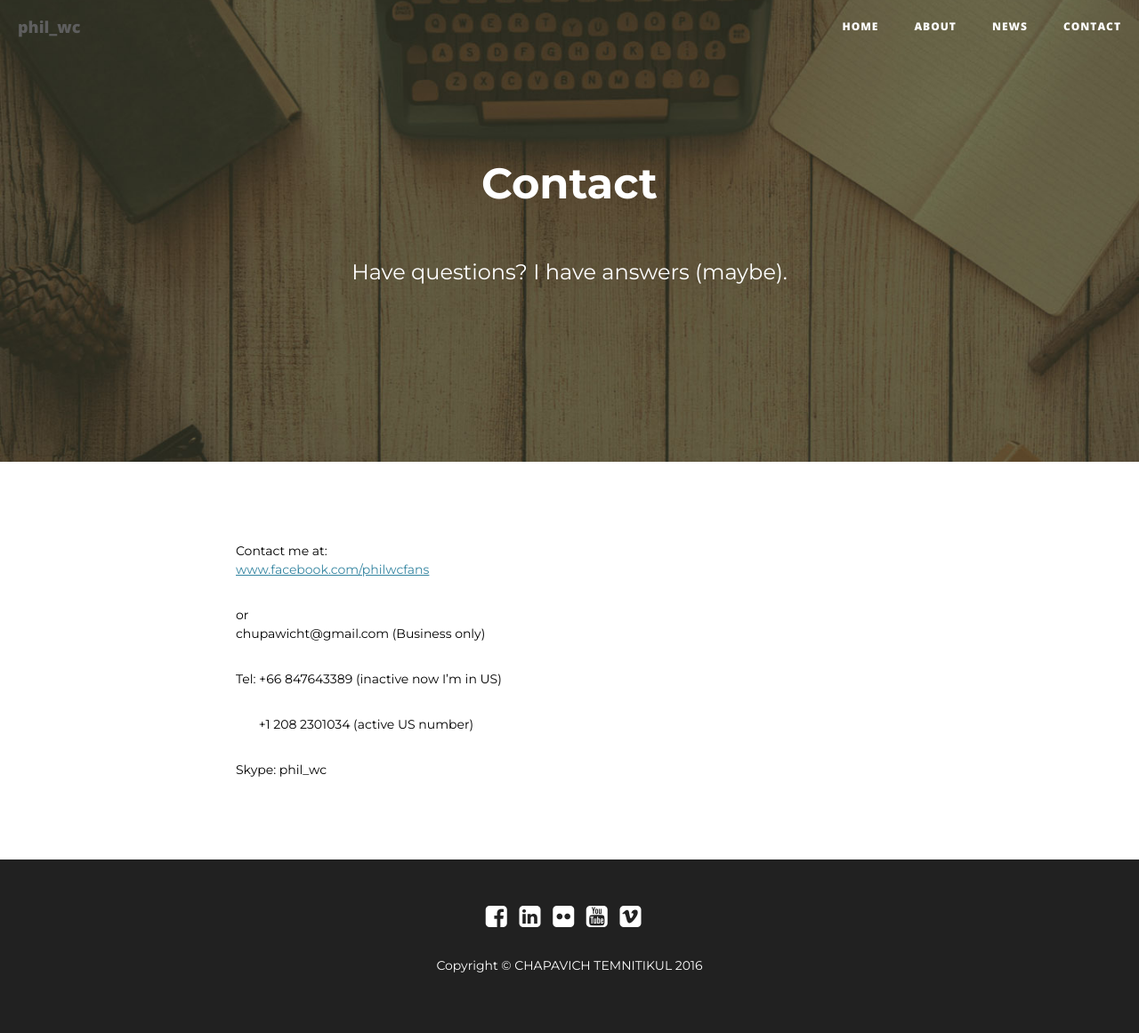
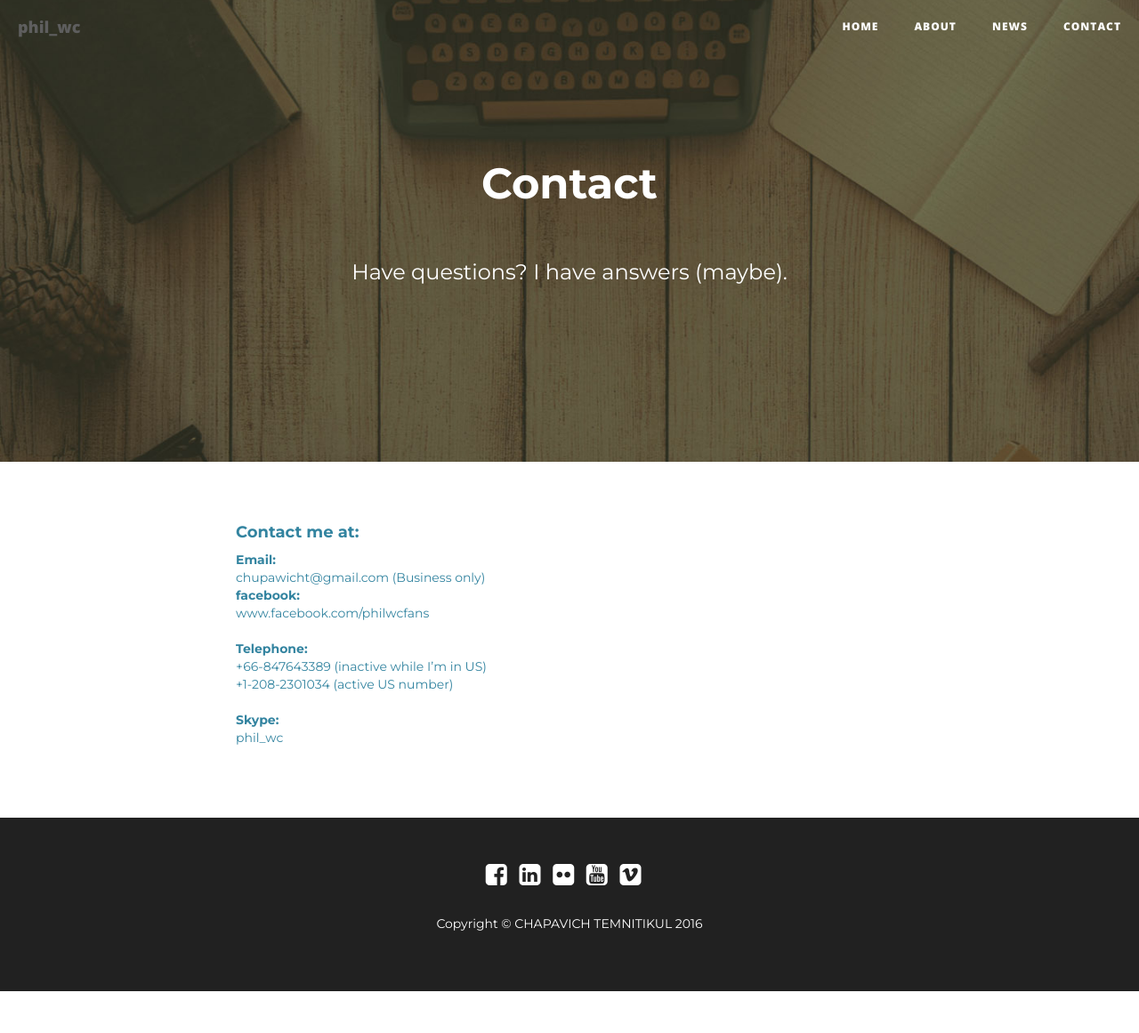
Before and after one commit to phil-wc/phil-wc.github.io, a Jekyll site: the page built from contact.html, in a window 1280 px wide. Shown: the whole page at 89% size. Built offline with Jekyll 4.4.1, drawn with Linux system fonts in a browser that asks for light colours; nearby versions of some CDN libraries; after the commit the page ends 1114 px from its top, so only the background shows below that.

Commit message:
added address contact information. With styling color

```diff
--- a/_includes/contact/content.html
+++ b/_includes/contact/content.html
@@ -1,8 +1,21 @@
-<p>Contact me at:&nbsp;<br>
-<a href="http://www.facebook.com/philwcfans">www.facebook.com/philwcfans</a></p>
-<p>or<br>
-chupawicht@gmail.com (Business&nbsp;only)&nbsp;</p>
-<p>Tel: +66&nbsp;847643389 (inactive now I&rsquo;m in US)</p>
-<p>&nbsp; &nbsp; &nbsp; &nbsp;+1&nbsp;208&nbsp;2301034 (active US
-number)</p>
-<p>Skype: phil_wc</p>
+<h4>Contact me at:</h4>
+<div class="infomation">
+  <address>
+    <strong>Email:</strong><br>
+    <a href="mailto:chupawicht@gmail.com">chupawicht@gmail.com (Business only)</a><br>
+
+    <strong>facebook:</strong><br>
+    <a href="http://www.facebook.com/philwcfans">www.facebook.com/philwcfans</a><br>
+  </address>
+
+  <address>
+    <strong>Telephone:</strong><br>
+    <a href="tel:+66-847643389">+66-847643389 (inactive while I’m in US)</a><br>
+    <a href="tel:+1-208-2301034">+1-208-2301034 (active US number)</a><br>
+  </address>
+
+  <address>
+    <strong>Skype:</strong><br>
+    <span>phil_wc</span><br>
+  </address>
+</div>
--- a/_sass/pages/contact/style.sass
+++ b/_sass/pages/contact/style.sass
@@ -51,3 +51,7 @@
 
   form .row:first-child .floating-label-form-group
     border-top: 1px solid $gray-light
+
+  address
+    strong, span
+      color: $site-text-color
```
